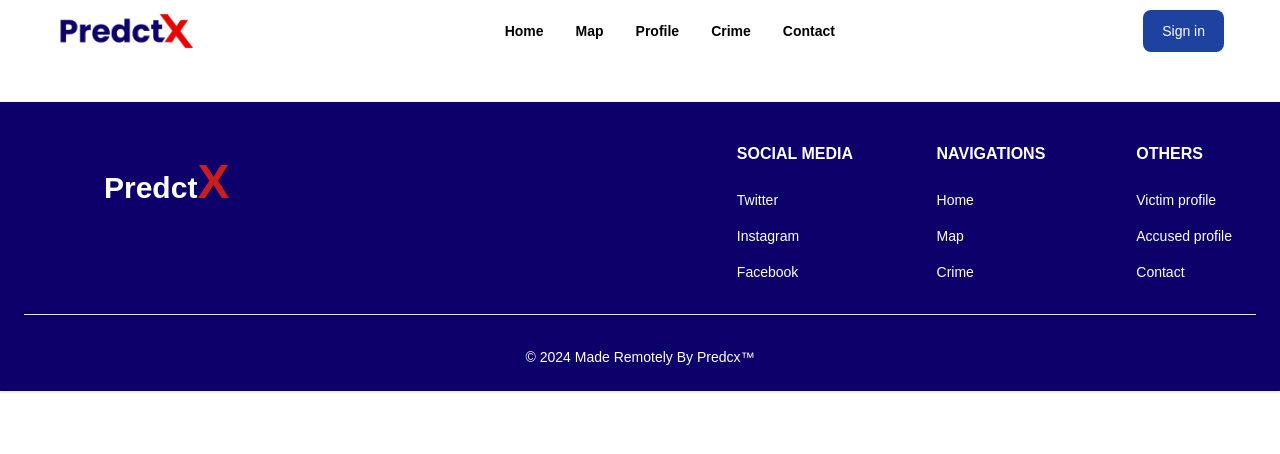
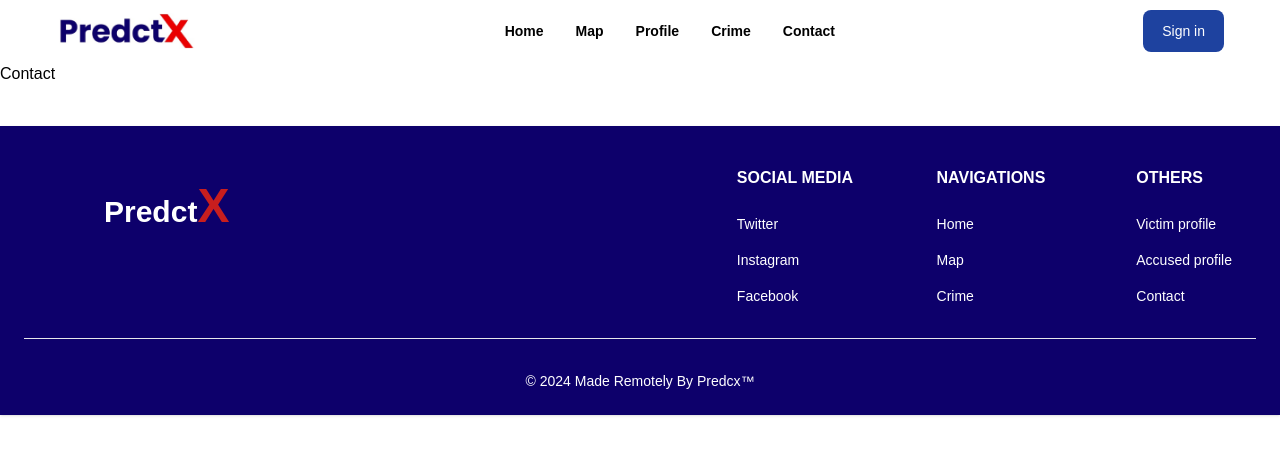
Before and after one commit to securedapp-github/PredictX, a React (Create React App) app in the folder frontend/: page /contact in a window 1280 px wide. Shown: the top 454 px of the page. Built offline with nearby package versions, Linux system fonts and the light colour scheme.

Commit message:
Link routes added for navbar and footer

```diff
--- a/frontend/src/App.js
+++ b/frontend/src/App.js
@@ -4,6 +4,9 @@ import NavBar from "./Components/Navbar";
 import Home from "./Pages/Home";
 import Footer from './Components/Footer';
 import Map from './Pages/Map';
+import Profile from './Pages/Profile';
+import Crime from './Pages/Crime';
+import Contact from './Pages/Contact';
 
 export default function App() {
   return (
@@ -12,6 +15,9 @@ export default function App() {
       <Routes>
         <Route path="/" element={<Home />} />
         <Route path="/map" element={<Map />} />
+        <Route path="/profile" element={<Profile />} />
+        <Route path="/crime" element={<Crime />} />
+        <Route path="/contact" element={<Contact />} />
       </Routes>
       <Footer/>
     </BrowserRouter>
--- a/frontend/src/Components/Footer.js
+++ b/frontend/src/Components/Footer.js
@@ -36,9 +36,9 @@ function NewFooter() {
             <div>
               <Footer.Title title="Others"  className="text-white font-semibold text-md"/>
               <Footer.LinkGroup col>
-                <Footer.Link href="#" className="text-white font-light">Victim profile</Footer.Link>
-                <Footer.Link href="#" className="text-white font-light">Accused profile</Footer.Link>
-                <Footer.Link href="#" className="text-white font-light">Contact</Footer.Link>
+                <Footer.Link href="#" className="text-white font-light"as='div'><Link to='/profile'>Victim profile</Link></Footer.Link>
+                <Footer.Link href="#" className="text-white font-light"as='div'><Link to='/profile'>Accused profile</Link></Footer.Link>
+                <Footer.Link href="#" className="text-white font-light"as='div'><Link to='/contact'>Contact</Link></Footer.Link>
               </Footer.LinkGroup>
             </div>
           </div>
```
